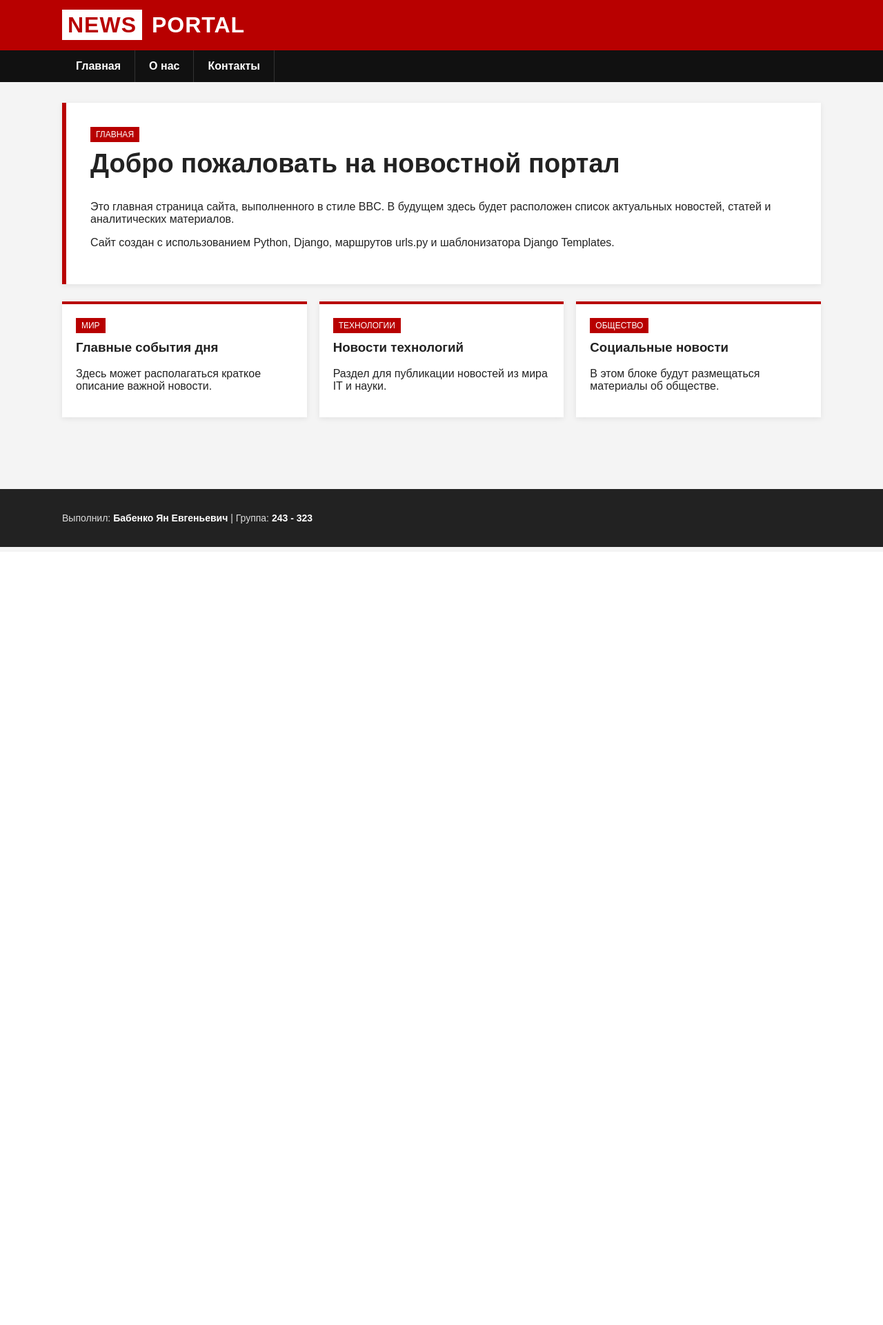
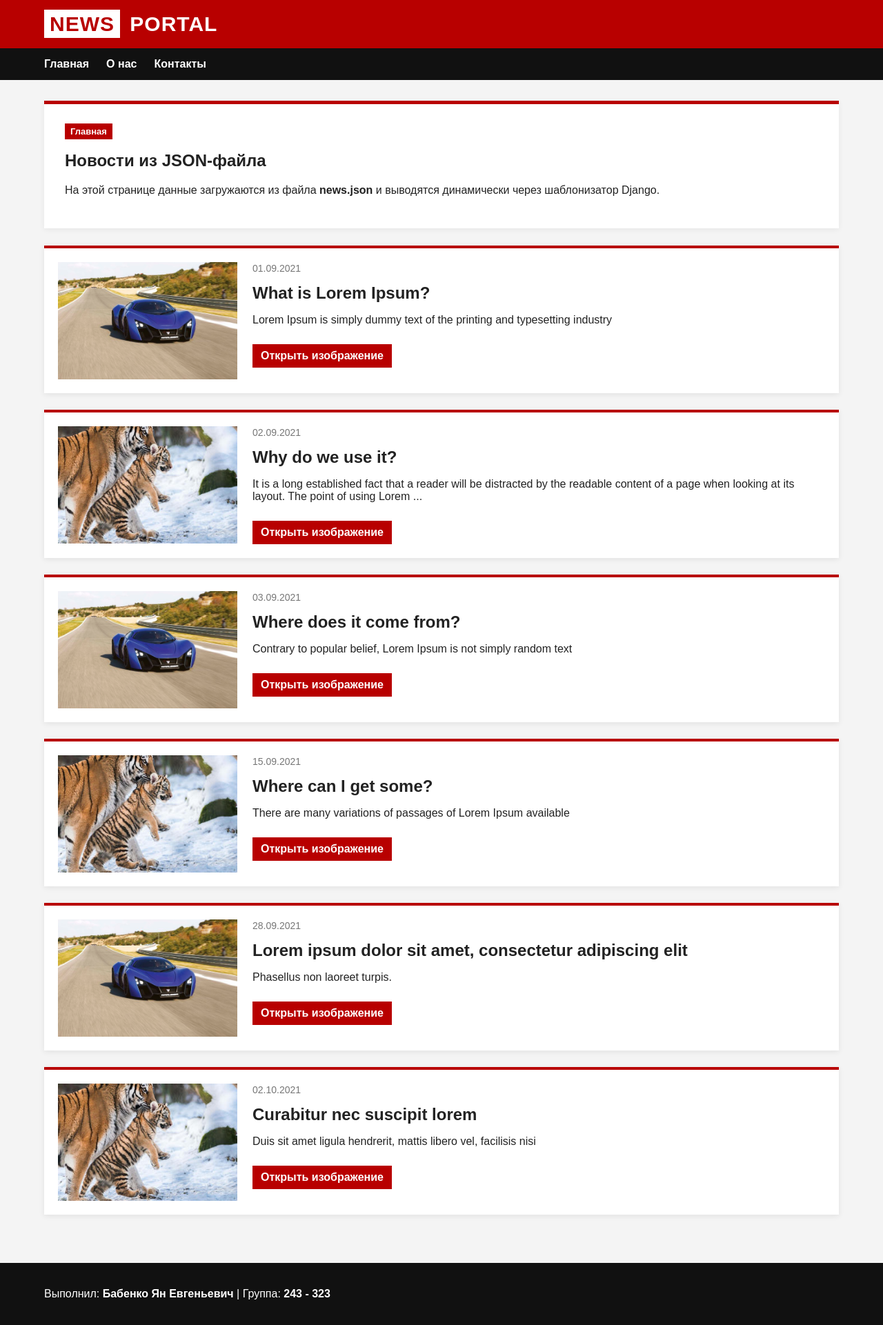
Before and after one commit to HappyProger52/Django_News_web, a Django app: page / in a window 1280 px wide. Shown: the whole page at 69% size. Before the commit the page ends 793 px from the top, so only its background shows below. Run offline with Django 5.2, Linux system fonts and the light colour scheme.

Commit message:
Лаб 2

```diff
--- a/config/settings.py
+++ b/config/settings.py
@@ -45,8 +45,7 @@ TEMPLATES = [
     {
         'BACKEND': 'django.template.backends.django.DjangoTemplates',
 
-        # Так как templates лежит внутри pages/templates,
-        # здесь можно оставить пустой список
+
         'DIRS': [],
 
         # Это позволяет Django искать шаблоны внутри приложений
--- a/pages/static/css/style.css
+++ b/pages/static/css/style.css
@@ -1,12 +1,14 @@
-* {
-    box-sizing: border-box;
+body {
+    margin: 0;
+    font-family: Arial, sans-serif;
+    background: #f4f4f4;
+    color: #222;
 }
 
-body {
-    margin: 0;
-    font-family: Arial, Helvetica, sans-serif;
-    background: #f4f4f4;
-    color: #222;
+.container {
+    width: 90%;
+    max-width: 1180px;
+    margin: 0 auto;
 }
 
 .top-line {
@@ -15,14 +17,8 @@ body {
     padding: 18px 0;
 }
 
-.container {
-    width: 90%;
-    max-width: 1100px;
-    margin: 0 auto;
-}
-
 .logo {
-    font-size: 32px;
+    font-size: 30px;
     font-weight: bold;
     letter-spacing: 1px;
 }
@@ -31,7 +27,7 @@ body {
     background: white;
     color: #b80000;
     padding: 4px 8px;
-    margin-right: 4px;
+    margin-right: 5px;
 }
 
 nav {
@@ -39,91 +35,156 @@ nav {
 }
 
 nav ul {
+    display: flex;
+    list-style: none;
+    padding: 0;
     margin: 0;
-    padding: 0;
-    list-style: none;
-    display: flex;
 }
 
 nav li {
-    border-right: 1px solid #333;
+    margin-right: 25px;
 }
 
 nav a {
-    display: block;
     color: white;
     text-decoration: none;
-    padding: 14px 20px;
+    display: block;
+    padding: 14px 0;
     font-weight: bold;
 }
 
 nav a:hover {
-    background: #b80000;
+    color: #ffcccc;
 }
 
 main {
+    padding: 30px 0;
     min-height: 70vh;
-    padding: 30px 0;
 }
 
-.page-title {
-    border-bottom: 4px solid #b80000;
-    padding-bottom: 10px;
-    margin-bottom: 25px;
-    font-size: 32px;
+footer {
+    background: #111;
+    color: white;
+    padding: 20px 0;
+    margin-top: 40px;
 }
 
 .hero {
     background: white;
-    padding: 35px;
+    padding: 30px;
+    border-top: 5px solid #b80000;
+    box-shadow: 0 2px 8px rgba(0, 0, 0, 0.06);
+}
+
+.tag {
+    background: #b80000;
+    color: white;
+    padding: 4px 8px;
+    font-size: 13px;
+    font-weight: bold;
+}
+
+.page-title {
     border-left: 6px solid #b80000;
+    padding-left: 12px;
+}
+
+.text-card {
+    background: white;
+    padding: 20px;
+    border-top: 4px solid #b80000;
     box-shadow: 0 2px 8px rgba(0, 0, 0, 0.08);
 }
 
-.hero h1 {
-    margin-top: 0;
-    font-size: 38px;
-}
-
-.news-grid {
-    display: grid;
-    grid-template-columns: repeat(auto-fit, minmax(250px, 1fr));
-    gap: 18px;
+.news-list {
+    display: flex;
+    flex-direction: column;
+    gap: 24px;
     margin-top: 25px;
 }
 
-.news-card,
-.contact-card,
-.text-card {
+.json-news-card {
+    display: grid;
+    grid-template-columns: 260px 1fr;
+    gap: 22px;
+    align-items: start;
     background: white;
     padding: 20px;
+    border-top: 4px solid #b80000;
     box-shadow: 0 2px 8px rgba(0, 0, 0, 0.08);
-    border-top: 4px solid #b80000;
 }
 
-.news-card h3,
-.contact-card h3 {
-    margin-top: 0;
+.preview-image {
+    width: 260px;
+    height: 170px;
+    object-fit: cover;
+    display: block;
 }
 
-.tag {
+.preview-image:hover {
+    opacity: 0.85;
+}
+
+.json-news-content h2 {
+    margin-top: 6px;
+    margin-bottom: 10px;
+    font-size: 24px;
+}
+
+.date {
     display: inline-block;
+    color: #777;
+    font-size: 14px;
+    margin-bottom: 8px;
+}
+
+.read-more,
+.back-link {
+    display: inline-block;
+    margin-top: 10px;
     background: #b80000;
     color: white;
-    padding: 4px 8px;
-    font-size: 12px;
-    margin-bottom: 10px;
-    text-transform: uppercase;
+    text-decoration: none;
+    padding: 8px 12px;
+    font-weight: bold;
 }
 
-footer {
-    background: #222;
-    color: #ddd;
-    padding: 20px 0;
-    margin-top: 30px;
-    font-size: 14px;
+.read-more:hover,
+.back-link:hover {
+    background: #8f0000;
 }
 
-footer strong {
-    color: white;
+.gallery-page {
+    background: white;
+    padding: 25px;
+    border-top: 4px solid #b80000;
+    box-shadow: 0 2px 8px rgba(0, 0, 0, 0.08);
 }
+
+.full-image-wrapper {
+    margin: 20px 0;
+}
+
+.full-image {
+    width: 100%;
+    max-height: 600px;
+    object-fit: cover;
+    display: block;
+}
+
+@media (max-width: 700px) {
+    .json-news-card {
+        grid-template-columns: 1fr;
+    }
+
+    .preview-image {
+        width: 100%;
+        height: auto;
+    }
+}
+
+img.preview-image {
+    width: 260px !important;
+    height: 170px !important;
+    object-fit: cover !important;
+}
--- a/pages/templates/pages/home.html
+++ b/pages/templates/pages/home.html
@@ -1,4 +1,5 @@
 {% extends 'base.html' %}
+{% load static %}
 
 {% block title %}
 Главная | News Portal
@@ -9,44 +10,36 @@
 <section class="hero">
     <span class="tag">Главная</span>
 
-    <h1>Добро пожаловать на новостной портал</h1>
+    <h1>Новости из JSON-файла</h1>
 
     <p>
-        Это главная страница сайта, выполненного в стиле BBC.
-        В будущем здесь будет расположен список актуальных новостей,
-        статей и аналитических материалов.
-    </p>
-
-    <p>
-        Сайт создан с использованием Python, Django,
-        маршрутов urls.py и шаблонизатора Django Templates.
+        На этой странице данные загружаются из файла <strong>news.json</strong>
+        и выводятся динамически через шаблонизатор Django.
     </p>
 </section>
 
-<section class="news-grid">
-    <div class="news-card">
-        <span class="tag">Мир</span>
-        <h3>Главные события дня</h3>
-        <p>
-            Здесь может располагаться краткое описание важной новости.
-        </p>
-    </div>
+<section class="news-list">
+    {% for item in news %}
+        <article class="json-news-card">
+            <a href="{% url 'galery' item.id %}">
+                <img src="{% static item.preview_path %}" alt="{{ item.name }}" class="preview-image">
+            </a>
 
-    <div class="news-card">
-        <span class="tag">Технологии</span>
-        <h3>Новости технологий</h3>
-        <p>
-            Раздел для публикации новостей из мира IT и науки.
-        </p>
-    </div>
+            <div class="json-news-content">
+                <span class="date">{{ item.date }}</span>
 
-    <div class="news-card">
-        <span class="tag">Общество</span>
-        <h3>Социальные новости</h3>
-        <p>
-            В этом блоке будут размещаться материалы об обществе.
-        </p>
-    </div>
+                <h2>{{ item.name }}</h2>
+
+                <p>
+                    {{ item.shortDesc }}
+                </p>
+
+                <a href="{% url 'galery' item.id %}" class="read-more">
+                    Открыть изображение
+                </a>
+            </div>
+        </article>
+    {% endfor %}
 </section>
 
 {% endblock %}
--- a/pages/urls.py
+++ b/pages/urls.py
@@ -3,6 +3,7 @@ from . import views
 
 urlpatterns = [
     path('', views.home, name='home'),
+    path('galery/<int:news_id>/', views.galery, name='galery'),
     path('about/', views.about, name='about'),
     path('contacts/', views.contacts, name='contacts'),
 ]
--- a/pages/views.py
+++ b/pages/views.py
@@ -1,8 +1,46 @@
+import json
+from pathlib import Path
+
+from django.http import Http404
 from django.shortcuts import render
 
 
+def load_news():
+    json_path = Path(__file__).resolve().parent / 'static' / 'data' / 'news.json'
+
+    with open(json_path, 'r', encoding='utf-8') as file:
+        news = json.load(file)
+
+    for index, item in enumerate(news):
+        item['id'] = index
+        item['preview_path'] = 'images/' + item['preview_image']
+        item['full_path'] = 'images/' + item['full_image']
+
+        if 'shortDesc' not in item:
+            item['shortDesc'] = item['desc'][:150] + '...'
+
+    return news
+
+
 def home(request):
-    return render(request, 'pages/home.html')
+    news = load_news()
+
+    return render(request, 'pages/home.html', {
+        'news': news
+    })
+
+
+def galery(request, news_id):
+    news = load_news()
+
+    if news_id < 0 or news_id >= len(news):
+        raise Http404('Новость не найдена')
+
+    article = news[news_id]
+
+    return render(request, 'pages/galery.html', {
+        'article': article
+    })
 
 
 def about(request):
@@ -18,12 +56,12 @@ def contacts(request):
         },
         {
             'title': 'Телефон',
-            'value': '+7 (777) 000 00 01',
+            'value': '+7 (777) 123-45-67',
             'description': 'Звонки принимаются с 9:00 до 18:00.'
         },
         {
             'title': 'Адрес',
-            'value': 'г Рязань ул Пушкина д 10',
+            'value': 'г. Алматы, ул. Абая, 10',
             'description': 'Главный офис новостного портала.'
         },
         {
```
Also changed, not shown: pages/static/data/news.json (added, +49 -0 lines), pages/templates/pages/galery.html (added, +32 -0 lines), pages/static/images/full.jpeg (added), pages/static/images/full_2.jpeg (added), pages/static/images/preview.jpg (added), pages/static/images/preview_2.jpg (added).
